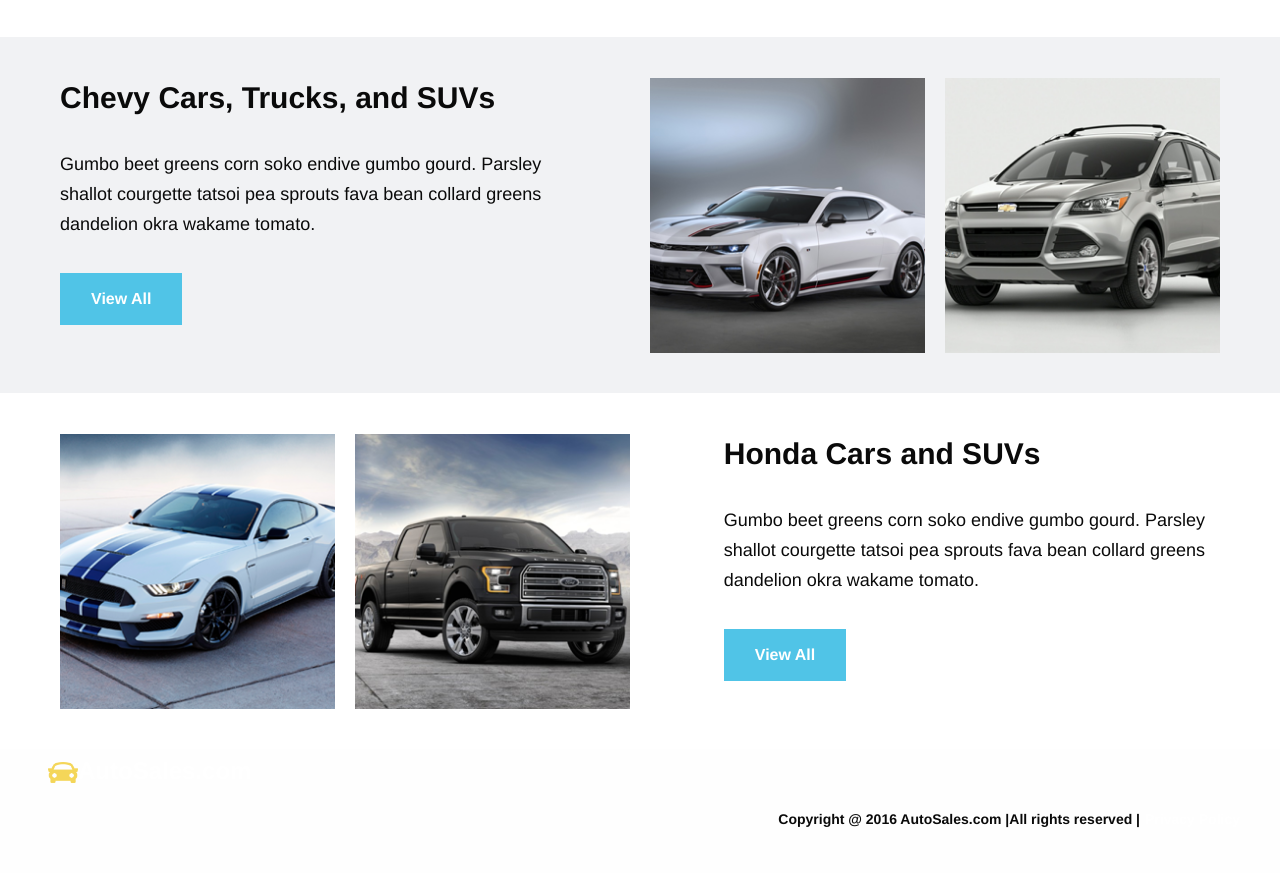
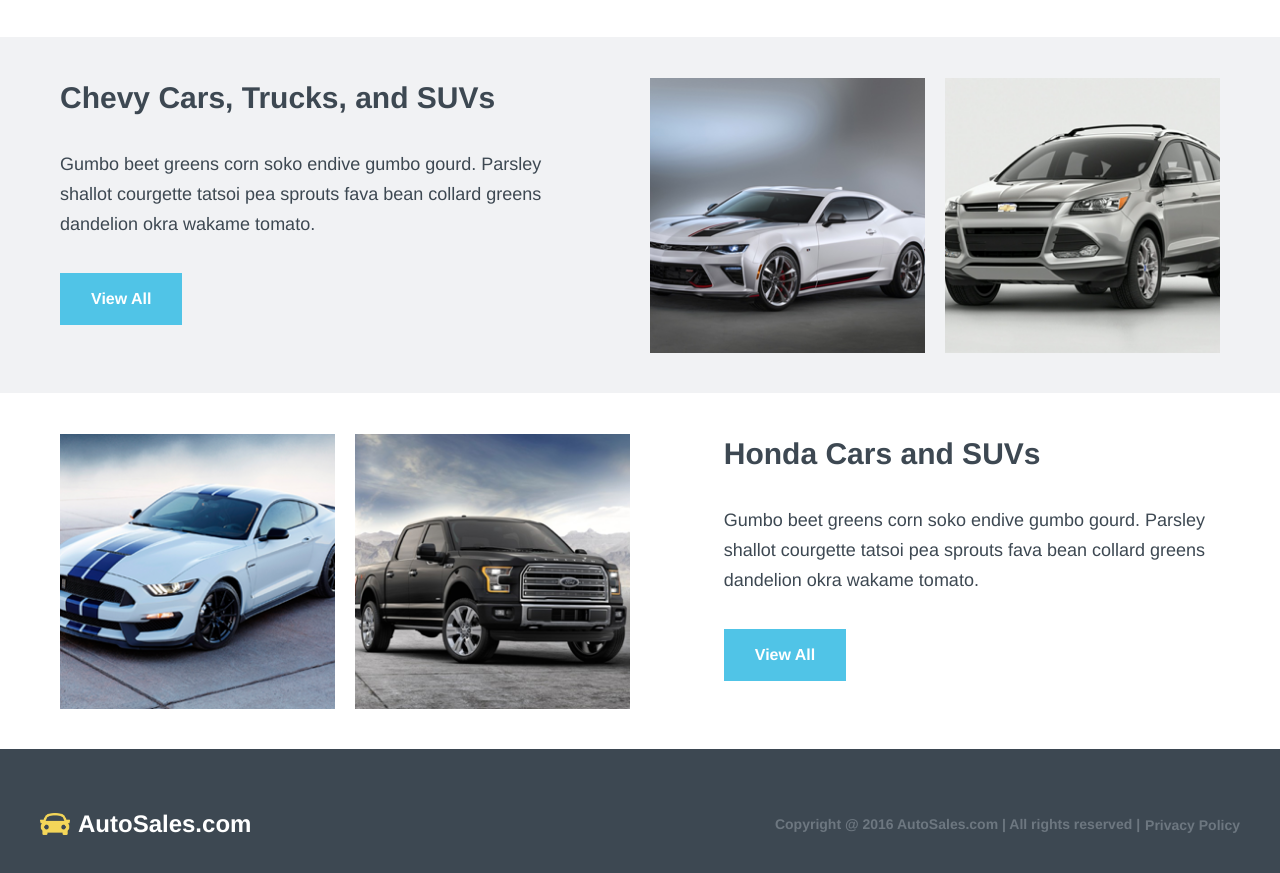
Before and after one commit to weikunliang/AutoSales, a plain HTML site: page index.html in a window 1280 px wide. Shown: the part 1439-2312 px from the top of the page. Before the commit the page ends 2283 px from the top, so only its background shows below. Drawn offline with Linux system fonts and the light colour scheme.

Commit message:
footer styled

```diff
--- a/css/app.css
+++ b/css/app.css
@@ -30,6 +30,10 @@ h2 {
   margin-bottom: 3rem;
 }
 
+h1 {
+  margin-top: 14.2rem;
+}
+
 .icon-search {
   width: 2.4rem;
   height: 2.4rem;
@@ -45,3 +49,13 @@ h2 {
   width: 100%;
   max-width: 100%;
 }
+
+footer {
+  height: 15rem;
+  background-color: #3d4852;
+}
+
+.footer-text {
+  color: #6d7780;
+  font-size: 1.4rem;
+}
--- a/css/foundation.css
+++ b/css/foundation.css
@@ -454,6 +454,7 @@ p {
   font-size: 1.8rem;
   line-height: 3rem;
   margin-bottom: 3.4rem;
+  color: #3d4852;
   text-rendering: optimizeLegibility; }
 
 em,
@@ -479,7 +480,7 @@ h6 {
   font-family: "Helvetica Neue", Helvetica, Roboto, Arial, sans-serif;
   font-weight: bold;
   font-style: normal;
-  color: inherit;
+  color: #3d4852;
   text-rendering: optimizeLegibility;
   margin-top: 0;
   margin-bottom: 0.5rem;
--- a/index.html
+++ b/index.html
@@ -46,22 +46,22 @@
     </section>
 
     <div class="row">
-      <div class="large-4 columns">
+      <div class="small-16 medium-8 large-4 columns">
         <select>
           <option value="make">Make</option>
         </select>
       </div>
-      <div class="large-4 columns">
+      <div class="small-16 medium-8 large-4 columns">
         <select>
           <option value="model">Model</option>
         </select>
       </div>
-      <div class="large-4 columns">
+      <div class="small-16 medium-8 large-4 columns">
         <select>
           <option value="price">Price</option>
         </select>
       </div>
-      <div class="large-4 columns"><button type="button" class="search button">Find My Dream Car</button></div>
+      <div class="small-16 medium-8 large-4 columns"><button type="button" class="search button">Find My Dream Car</button></div>
     </div>
 
     <div class="grey-band">
@@ -134,15 +134,17 @@
       </div>
     </div>
 
-    <footer>
-      <div class="row full-width">
+    <footer class="top-bar row full-width">
+      <div class="top-bar-left">
         <ul class="menu">
-          <li class="menu-text"><img class="icon-car" src="css/img/logo-autosales.png" width="10%" height="10%">AutoSales.com</li>
+          <img class="icon-car" src="css/img/logo-autosales.png" width="10%" height="10%">
+          <li class="menu-text">AutoSales.com</li>
         </ul>
+      </div>
+      <div class="top-bar-right">
         <ul class="menu align-right">
-          <li>Copyright @ 2016 AutoSales.com | </li>
-          <li>All rights reserved | </li>
-          <li><a href="#">Privacy Policy</a></li>
+          <li class="footer-text">Copyright @ 2016 AutoSales.com | All rights reserved | </li>
+          <li><a href="#" class="footer-text">Privacy Policy</a></li>
         </ul>
       </div>
 
```
